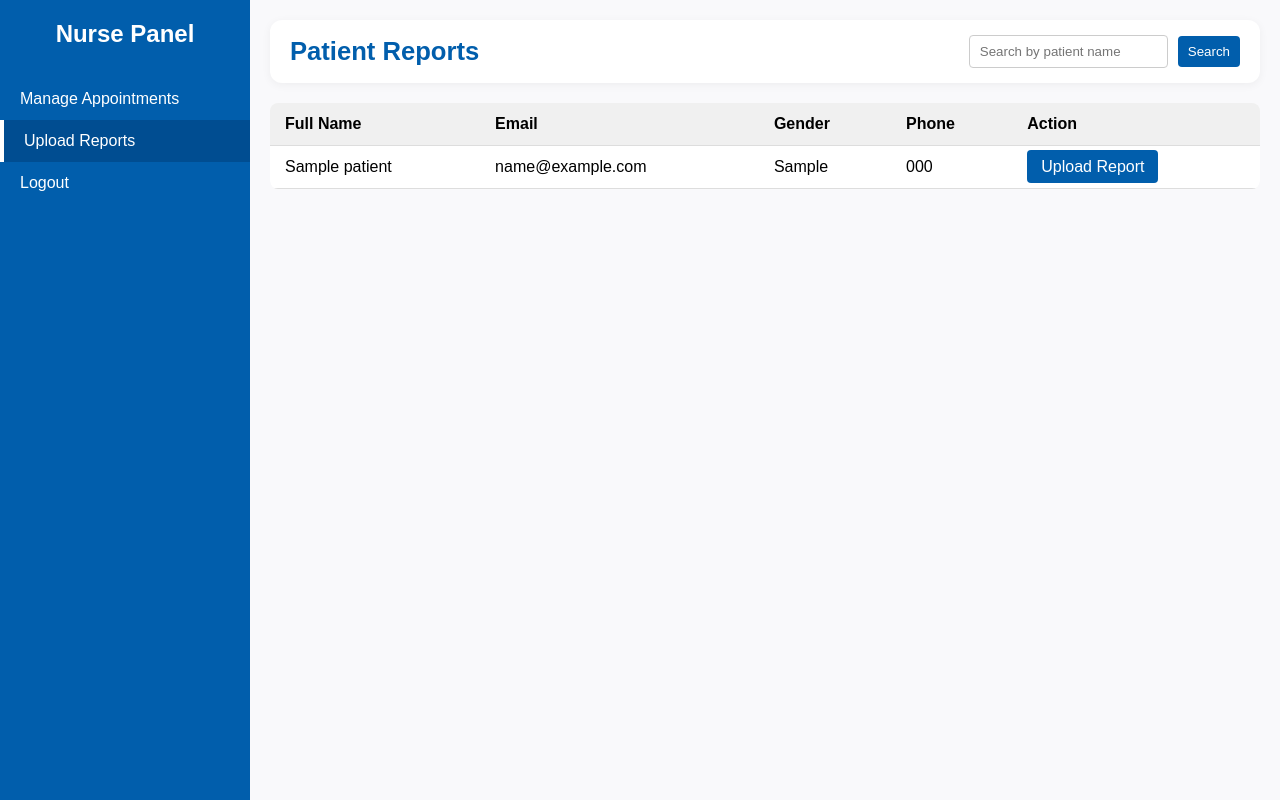
After one commit to UnishRzk/Hospital-Management-System, a PHP site: page /Nurse/manage_reports.php in a window 1280 px wide. The commit adds this page. Run offline with PHP 8.4, Linux system fonts and the light colour scheme; the visitor is signed in with stand-in values (Sample User, id 1); tables that the repository leaves empty or names only in its code hold one stand-in row (values such as "Sample post"); data that the repository does not hold is empty.

Commit message:
added a feature where nurse can upload reports for patients and Fixed some bugs

```diff
--- a/src/Nurse/edit_appointment.php
+++ b/src/Nurse/edit_appointment.php
@@ -46,7 +46,7 @@ if ($_SERVER["REQUEST_METHOD"] === "POST") {
         $delete = $conn->prepare("DELETE FROM appointments WHERE appointment_id = ?");
         $delete->bind_param("i", $appointment_id);
         if ($delete->execute()) {
-            header("Location: manage_appointments.php?delete=success");
+            header("Location: nurse_dashboard.php?delete=success");
             exit();
         } else {
             $error = "Failed to delete appointment. Please try again.";
@@ -72,7 +72,7 @@ if ($_SERVER["REQUEST_METHOD"] === "POST") {
             $update->bind_param("ssssi", $appointment_date, $status, $comment, $message, $appointment_id);
 
             if ($update->execute()) {
-                header("Location: manage_appointments.php?update=success");
+                header("Location: nurse_dashboard.php?update=success");
                 exit();
             } else {
                 $error = "Failed to update appointment. Please try again.";
@@ -242,7 +242,7 @@ if ($_SERVER["REQUEST_METHOD"] === "POST") {
         </div>
 
         <div class="btn-container">
-            <button type="button" class="btn btn-secondary" onclick="window.location.href='manage_appointments.php'">Cancel</button>
+            <button type="button" class="btn btn-secondary" onclick="window.location.href='nurse_dashboard.php'">Cancel</button>
             <button type="submit" name="delete" class="btn btn-danger" onclick="return confirmDelete();">Delete</button>
             <button type="submit" name="update" class="btn btn-primary">Update</button>
         </div>
--- /dev/null
+++ b/src/Nurse/manage_reports.php
@@ -0,0 +1,151 @@
+<?php
+session_start();
+include("../config/db.php");
+
+// Restrict to logged-in nurses only
+if (!isset($_SESSION['role']) || $_SESSION['role'] !== 'nurse') {
+    header("Location: ../auth/login.php");
+    exit();
+}
+
+// FILTER: search by patient name
+$search = trim($_GET['search'] ?? '');
+
+// BASE QUERY (uses prepared statements for security)
+if ($search !== '') {
+    $sql = "SELECT patient_id, user_id, name, email, gender, phone
+            FROM patients
+            WHERE name LIKE ?
+            ORDER BY patient_id DESC";
+    $stmt = $conn->prepare($sql);
+    $like = "%{$search}%";
+    $stmt->bind_param("s", $like);
+    $stmt->execute();
+    $result = $stmt->get_result();
+} else {
+    $sql = "SELECT patient_id, user_id, name, email, gender, phone
+            FROM patients
+            ORDER BY patient_id DESC";
+    $result = $conn->query($sql);
+}
+?>
+<!DOCTYPE html>
+<html lang="en">
+<head>
+<meta charset="UTF-8">
+<meta name="viewport" content="width=device-width, initial-scale=1.0">
+<title>Manage Reports | Nurse Panel</title>
+<style>
+  * { margin: 0; padding: 0; box-sizing: border-box; font-family: Arial, sans-serif; }
+  body { display: flex; height: 100vh; background: #f9f9fb; }
+
+  /* Sidebar */
+  .sidebar { width: 250px; background: #015eac; color: #fff; padding: 20px 0; display: flex; flex-direction: column; align-items: center; }
+  .sidebar h2 { margin-bottom: 30px; }
+  .sidebar a { display: block; width: 100%; padding: 12px 20px; color: #fff; text-decoration: none; }
+  .sidebar a:hover, .sidebar a.active { background: #004d91; border-left: 4px solid #fff; }
+
+  /* Main */
+  .main { flex: 1; padding: 20px; overflow-y: auto; }
+
+  /* Topbar */
+  .topbar {
+    background: #fff; padding: 15px 20px; margin-bottom: 20px;
+    border-radius: 12px; display: flex; justify-content: space-between; align-items: center;
+    box-shadow: 0 2px 10px rgba(0,0,0,0.05);
+  }
+  .topbar h1 { color: #015eac; font-size: 1.6rem; }
+
+  /* Filter */
+  .filter-bar form { display: flex; gap: 10px; align-items: center; flex-wrap: wrap; }
+  .filter-bar input[type="text"], .filter-bar button {
+    padding: 8px 10px; border: 1px solid #ccc; border-radius: 4px;
+  }
+  .filter-bar button {
+    background: #015eac; color: #fff; border: none; cursor: pointer; transition: 0.3s;
+  }
+  .filter-bar button:hover { background: #004d91; }
+
+  /* Table */
+  .table-container { max-height: 500px; overflow-y: auto; border-radius: 8px; }
+  table { border-collapse: collapse; width: 100%; background: #fff; border-radius: 8px; }
+  th, td { padding: 12px 15px; border-bottom: 1px solid #ddd; text-align: left; }
+  thead th { background: #f0f0f0; position: sticky; top: 0; }
+
+  /* Button */
+  .upload-btn {
+    background: #015eac; color: #fff; border: none; border-radius: 4px;
+    padding: 8px 14px; text-decoration: none; cursor: pointer; transition: 0.3s;
+  }
+  .upload-btn:hover { background: #004d91; }
+
+  /* Responsive */
+  @media (max-width: 768px) {
+    .sidebar { width: 200px; }
+    table, thead, tbody, th, td, tr { display: block; width: 100%; }
+    th { display: none; }
+    td { padding: 10px; border-bottom: 1px solid #eee; }
+    td::before { content: attr(data-label); font-weight: bold; display: block; margin-bottom: 5px; }
+  }
+</style>
+</head>
+
+<body>
+
+<!-- Sidebar -->
+<div class="sidebar">
+  <h2>Nurse Panel</h2>
+  <a href="nurse_dashboard.php">Manage Appointments</a>
+  <a href="manage_reports.php" class="active">Upload Reports</a>
+  <a href="../auth/logout.php">Logout</a>
+</div>
+
+<!-- Main -->
+<div class="main">
+  <div class="topbar">
+    <h1>Patient Reports</h1>
+    <div class="filter-bar">
+      <form method="get" action="">
+        <input type="text" name="search" placeholder="Search by patient name" value="<?= htmlspecialchars($search, ENT_QUOTES, 'UTF-8') ?>">
+        <button type="submit">Search</button>
+        <?php if ($search !== ''): ?>
+          <button type="button" onclick="window.location.href='manage_reports.php'">Clear</button>
+        <?php endif; ?>
+      </form>
+    </div>
+  </div>
+
+  <div class="table-container">
+    <table>
+      <thead>
+        <tr>
+          <th>Full Name</th>
+          <th>Email</th>
+          <th>Gender</th>
+          <th>Phone</th>
+          <th>Action</th>
+        </tr>
+      </thead>
+      <tbody>
+        <?php if ($result && $result->num_rows > 0): ?>
+          <?php while ($row = $result->fetch_assoc()): ?>
+            <tr>
+              <td data-label="Full Name"><?= htmlspecialchars($row['name'], ENT_QUOTES, 'UTF-8') ?></td>
+              <td data-label="Email"><?= htmlspecialchars($row['email'], ENT_QUOTES, 'UTF-8') ?></td>
+              <td data-label="Gender"><?= htmlspecialchars($row['gender'], ENT_QUOTES, 'UTF-8') ?></td>
+              <td data-label="Phone"><?= htmlspecialchars($row['phone'], ENT_QUOTES, 'UTF-8') ?></td>
+              <td data-label="Action">
+                <a href="upload_report.php?user_id=<?= urlencode($row['user_id']) ?>" class="upload-btn">Upload Report</a>
+              </td>
+            </tr>
+          <?php endwhile; ?>
+        <?php else: ?>
+          <tr><td colspan="5">No patients found.</td></tr>
+        <?php endif; ?>
+      </tbody>
+    </table>
+  </div>
+</div>
+
+</body>
+</html>
--- a/src/Nurse/nurse_dashboard.php
+++ b/src/Nurse/nurse_dashboard.php
@@ -14,7 +14,7 @@ if (isset($_GET['delete_id']) && is_numeric($_GET['delete_id'])) {
     $stmt = $conn->prepare("DELETE FROM appointments WHERE appointment_id = ?");
     $stmt->bind_param("i", $delete_id);
     $stmt->execute();
-    header("Location: manage_appointment.php");
+    header("Location: nurse_dashboard.php");
     exit();
 }
 
@@ -135,8 +135,8 @@ function confirmDelete(id) {
 <!-- Sidebar -->
 <div class="sidebar">
   <h2>Nurse Panel</h2>
-  <a href="#">Upload Reports</a>
-  <a href="manage_appointment.php" class="active">Manage Appointments</a>
+  <a href="nurse_dashboard.php" class="active">Manage Appointments</a>
+  <a href="manage_reports.php">Upload Reports</a>
   <a href="../auth/logout.php">Logout</a>
 </div>
 
```
Also changed, not shown: src/Nurse/upload_report.php (added, +258 -0 lines), src/Nurse/upload_reports.php (deleted), 1 other file.
